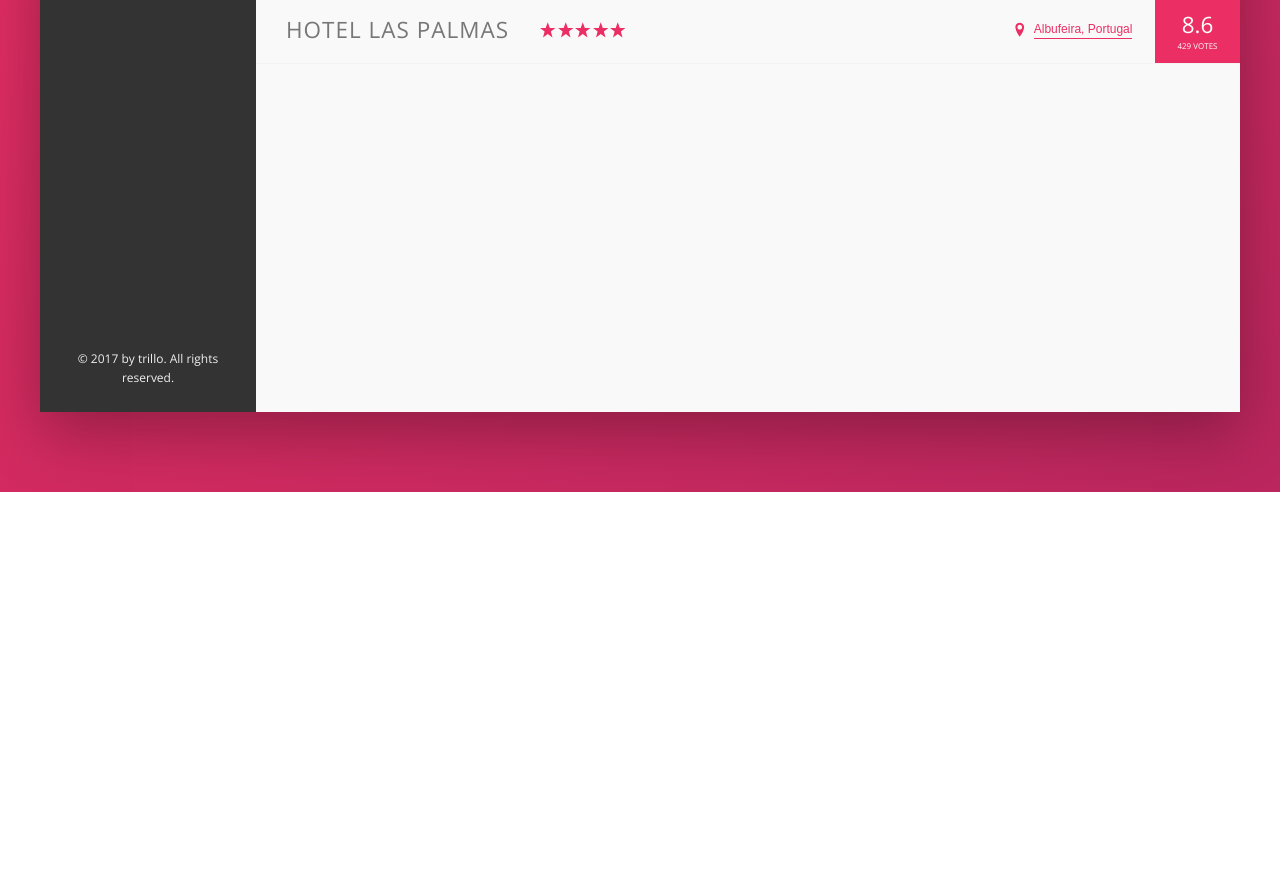
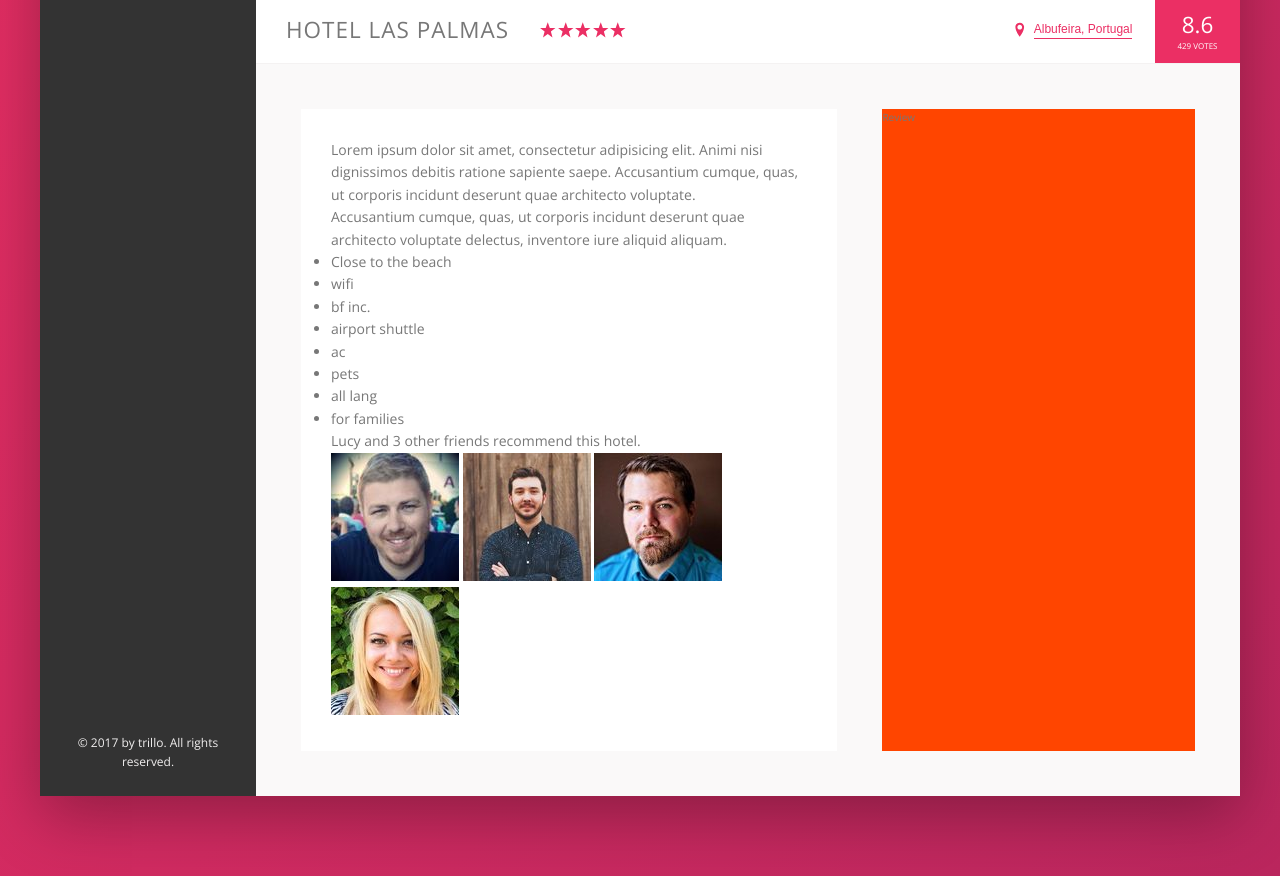
Before and after one commit to CypherAk007/Trillio, a website: page index.html in a window 1280 px wide. Shown: the part 538-1414 px from the top of the page. Before the commit the page ends 1030 px from the top, so only its background shows below. Drawn offline with nearby package versions, Linux system fonts and the light colour scheme.

Commit message:
desc sec half completed

```diff
--- a/index.html
+++ b/index.html
@@ -132,6 +132,42 @@
                             <div class="overview__rating-count">429 votes</div>
                         </div>
                     </div>
+
+                    <div class="detail">
+                        <div class="description">
+                            <p class="paragraph">
+                                Lorem ipsum dolor sit amet,
+                                consectetur adipisicing elit.
+                                 Animi nisi dignissimos debitis ratione sapiente saepe. Accusantium cumque, quas, ut corporis incidunt deserunt quae architecto voluptate.
+                            </p>
+                            <p class="paragraph">
+                                Accusantium cumque, quas, ut corporis incidunt deserunt quae architecto voluptate delectus, inventore iure aliquid aliquam.
+                            </p>
+                            <ul class="list">
+                                <li class="list__item">Close to the beach</li>
+                                <li class="list__item">wifi</li>
+                                <li class="list__item">bf inc.</li>
+                                <li class="list__item">airport shuttle</li>
+                                <li class="list__item">ac</li>
+                                <li class="list__item">pets</li>
+                                <li class="list__item">all lang</li>
+                                <li class="list__item">for families</li>
+                            </ul>
+                            <div class="recommend">
+                                <p class="recommend__count">
+                                    Lucy and 3 other friends recommend this hotel.
+                                </p>
+                                <div class="recommend__friends">
+                                    <img src="img/user-3.jpg" alt="Friend1" class="recommend__photo">
+                                    <img src="img/user-4.jpg" alt="Friend2" class="recommend__photo">
+                                    <img src="img/user-5.jpg" alt="Friend3" class="recommend__photo">
+                                    <img src="img/user-6.jpg" alt="Friend4" class="recommend__photo">
+                                </div>
+                            </div>
+                        </div>
+                        <div class="user-reviews">
+                            Review</div>
+                    </div>
                 </main>
 
             </div>
--- a/sass/_base.scss
+++ b/sass/_base.scss
@@ -30,6 +30,9 @@ Grey dark 3: #999
     --color-grey-dark-3: #999;
 
     --shadow-dark:0 2rem 6rem rgba(0,0,0,.3);
+    --shadow-light:0 2rem 5rem rgba(0,0,0,.06)
+
+    --line:1px solid var(--color-grey-light-2);
 
 }
 *{
--- a/sass/_components.scss
+++ b/sass/_components.scss
@@ -119,7 +119,6 @@
     &__item{
         position: relative;
         &:not(:last-child){
-            margin-bottom: .5rem;
 
         }
 
--- a/sass/_layout.scss
+++ b/sass/_layout.scss
@@ -14,7 +14,7 @@
     font-size:1.4rem ;
     height: 7rem;
     background-color: #fff;
-    border-bottom: 1px solid var(--color-grey-light-2);
+    border-bottom: var(--line);
     display: flex;
     justify-content: space-between;
     align-items: center;
@@ -30,7 +30,29 @@
 }
 
 .hotel-view{
-    // background-color:orange;
+    background-color:#fff;
     flex:1;
-    height: 80rem;
+    // height: 80rem;
 }
+
+.detail{
+    display: flex;
+    padding: 4.5rem;
+    background-color: var(--color-grey-light-1);
+    // background-color: blue;
+    border-bottom: var(--line);
+}
+
+.description{
+    background-color: #fff;
+    box-shadow: var(--shadow-light);
+    flex:0 0 60%;
+    padding: 3rem;
+    margin-right: 4.5rem;
+    font-size: 1.4rem;
+}
+
+.user-reviews{
+    background-color: orangered;
+    flex: 1;
+}
```
Also changed, not shown: css/style.css.
